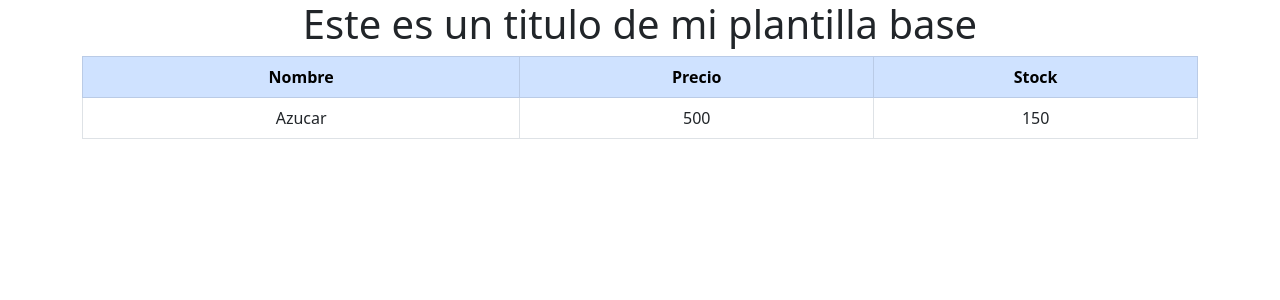
After one commit to sebastianVH/Grupo-Django, a Python web app: template inventario/templates/listado.html in a window 1280 px wide. The commit adds this page. Shown: the top 300 px of the page. Run offline with Jinja, Linux system fonts and the light colour scheme; the template is opened without the code that fills it, so the values that code supplies are empty.

Commit message:
clase 6 de junio

```diff
--- a/inventario/templates/base.html
+++ b/inventario/templates/base.html
@@ -4,11 +4,16 @@
     <meta charset="UTF-8">
     <meta http-equiv="X-UA-Compatible" content="IE=edge">
     <meta name="viewport" content="width=device-width, initial-scale=1.0">
-    <title> {% block title %}
-
-    {% endblock title %}</title>
+    <link href="https://cdn.jsdelivr.net/npm/bootstrap@5.3.0/dist/css/bootstrap.min.css" rel="stylesheet" integrity="sha384-9ndCyUaIbzAi2FUVXJi0CjmCapSmO7SnpJef0486qhLnuZ2cdeRhO02iuK6FUUVM" crossorigin="anonymous">
+    <script src="https://cdn.jsdelivr.net/npm/bootstrap@5.3.0/dist/js/bootstrap.bundle.min.js" integrity="sha384-geWF76RCwLtnZ8qwWowPQNguL3RmwHVBC9FhGdlKrxdiJJigb/j/68SIy3Te4Bkz" crossorigin="anonymous"></script>
+    <title> {% block title %}    {% endblock title %} </title>
 </head>
 <body style="text-align: center;">
-    <h1>Listado de productos</h1>
+    <h1>Este es un titulo de mi plantilla base</h1>
+    <div class="container">
+        {% block content %}
+
+        {% endblock content %}
+    </div>
 </body>
 </html>
--- /dev/null
+++ b/inventario/templates/listado.html
@@ -0,0 +1,22 @@
+{% extends "base.html" %}
+
+{% block title %}
+  Listado de Art
+{% endblock title %}
+
+{% block content %}
+  <table class="table table-bordered table-hover">
+    <thead class="table-primary">
+        <th>Nombre</th>
+        <th>Precio</th>
+        <th>Stock</th>
+    </thead>
+    <tbody>
+        <tr>
+            <td>Azucar</td>
+            <td>500</td>
+            <td>150</td>
+        </tr>
+    </tbody>
+  </table>
+{% endblock content %}
--- a/inventario/urls.py
+++ b/inventario/urls.py
@@ -1,8 +1,9 @@
 from django.contrib import admin
 from django.urls import path
-from inventario.views import despedida,saludar
+from inventario.views import despedida,saludar,listado
 
 urlpatterns = [
     path('saludar/',saludar),
     path('despedida/',despedida),
+    path('',listado)
 ]
--- a/inventario/views.py
+++ b/inventario/views.py
@@ -14,3 +14,6 @@ def saludar(request):
 
 def despedida(request):
     return HttpResponse(" Adios! Salida de la pagina")
+
+def listado(request):
+    return render(request,'listado.html')
```
